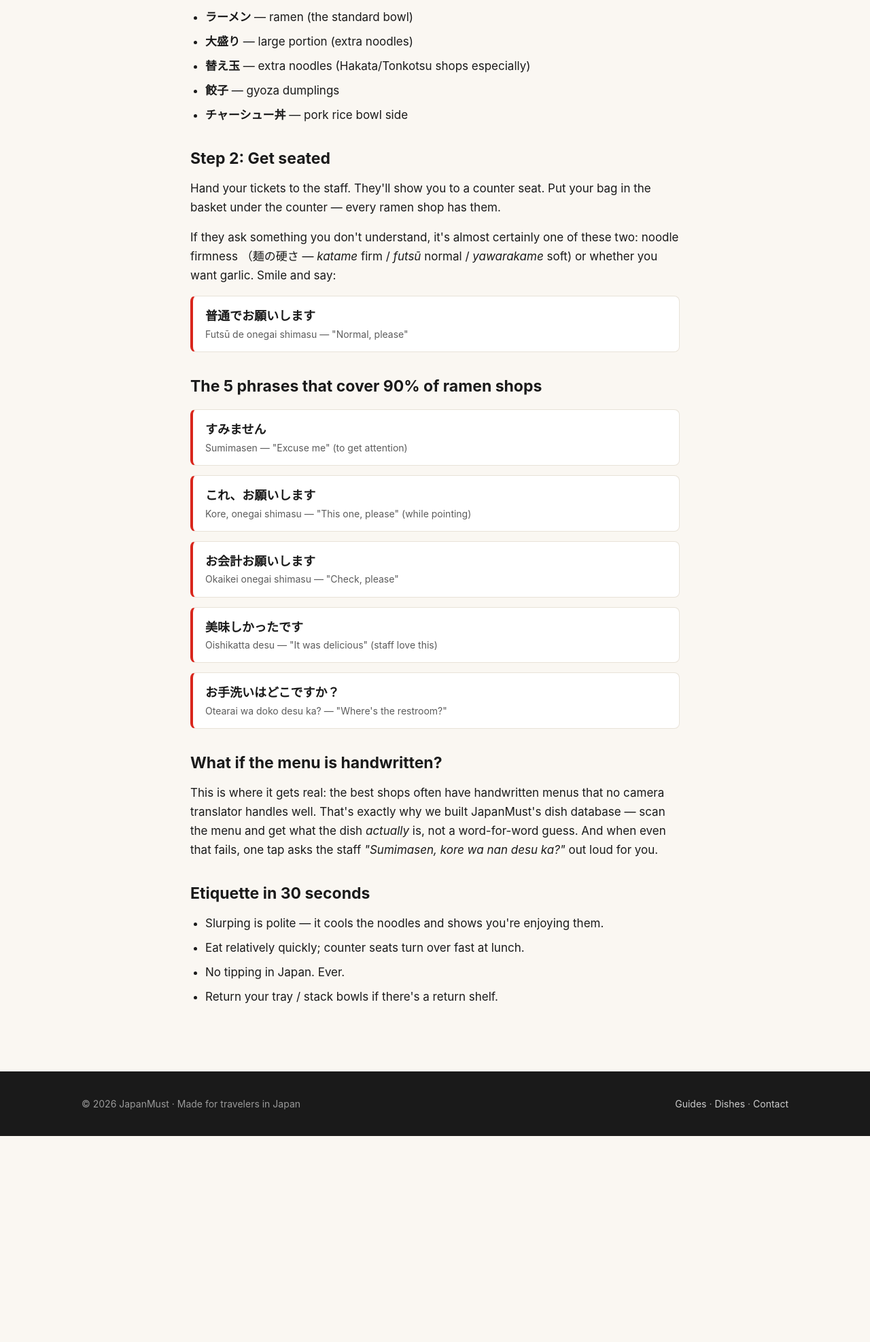
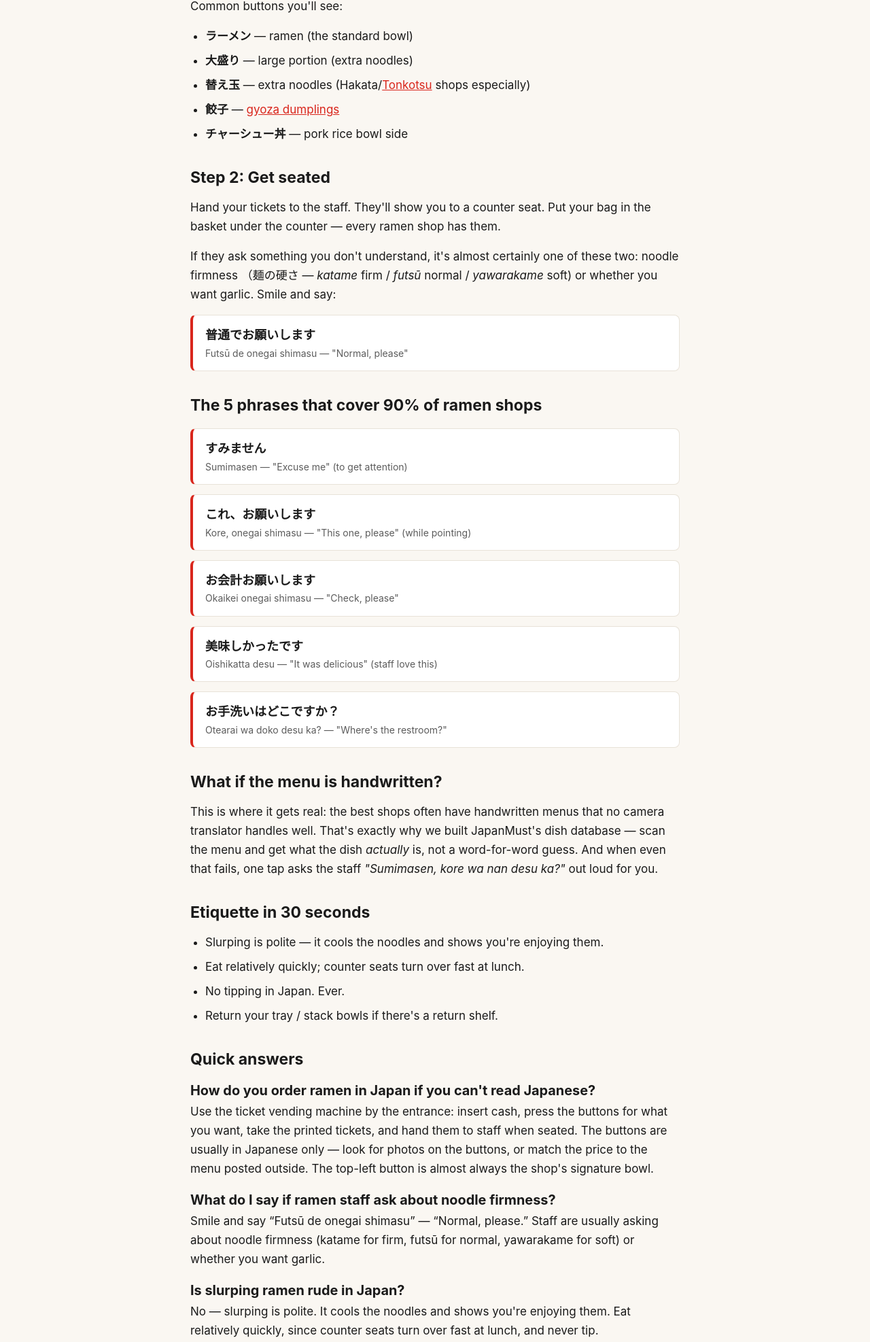
Before and after one commit to drrootBro/japanmust, a plain HTML site: page guides/how-to-order-ramen/index.html in a window 1280 px wide. Shown: the part 664-2638 px from the top of the page at 68% size. Before the commit the page ends 2335 px from the top, so only its background shows below. Drawn offline with Linux system fonts and the light colour scheme.

Commit message:
GEO: add JSON-LD + visible FAQ to guides/how-to-order-ramen (2026-11-24)

```diff
--- a/guides/how-to-order-ramen/index.html
+++ b/guides/how-to-order-ramen/index.html
@@ -18,6 +18,9 @@
 <meta property="og:image:height" content="630">
 <meta name="twitter:card" content="summary_large_image">
 <link rel="stylesheet" href="/styles.css">
+<script type="application/ld+json">{"@context":"https://schema.org","@type":"Article","headline":"How to Order Ramen Without Speaking Japanese","description":"Ticket machines, noren curtains and the 5 Japanese phrases that cover 90% of ramen shops. Order ramen in Japan with zero Japanese.","mainEntityOfPage":"https://japanmust.com/guides/how-to-order-ramen/","datePublished":"2026-11-24","dateModified":"2026-11-24","image":"https://japanmust.com/assets/og-default.png","inLanguage":"en","author":{"@type":"Organization","name":"JapanMust","url":"https://japanmust.com/"},"publisher":{"@type":"Organization","name":"JapanMust","url":"https://japanmust.com/"}}</script>
+<script type="application/ld+json">{"@context":"https://schema.org","@type":"BreadcrumbList","itemListElement":[{"@type":"ListItem","position":1,"name":"Home","item":"https://japanmust.com/"},{"@type":"ListItem","position":2,"name":"Guides","item":"https://japanmust.com/guides/"},{"@type":"ListItem","position":3,"name":"How to order ramen","item":"https://japanmust.com/guides/how-to-order-ramen/"}]}</script>
+<script type="application/ld+json">{"@context":"https://schema.org","@type":"FAQPage","mainEntity":[{"@type":"Question","name":"How do you order ramen in Japan if you can't read Japanese?","acceptedAnswer":{"@type":"Answer","text":"Use the ticket vending machine by the entrance: insert cash, press the buttons for what you want, take the printed tickets, and hand them to staff when seated. The buttons are usually in Japanese only — look for photos on the buttons, or match the price to the menu posted outside. The top-left button is almost always the shop's signature bowl."}},{"@type":"Question","name":"What do I say if ramen staff ask about noodle firmness?","acceptedAnswer":{"@type":"Answer","text":"Smile and say “Futsū de onegai shimasu” — “Normal, please.” Staff are usually asking about noodle firmness (katame for firm, futsū for normal, yawarakame for soft) or whether you want garlic."}},{"@type":"Question","name":"Is slurping ramen rude in Japan?","acceptedAnswer":{"@type":"Answer","text":"No — slurping is polite. It cools the noodles and shows you're enjoying them. Eat relatively quickly, since counter seats turn over fast at lunch, and never tip."}}]}</script>
 </head>
 <body>
 <header class="site-header">
@@ -34,7 +37,7 @@
   <h1>How to order ramen without speaking Japanese</h1>
   <p class="meta">JapanMust Guides · 6 min read</p>
 
-  <p>Good news: ramen shops are among the easiest restaurants in Japan for non-Japanese speakers. Most of the ordering happens through a machine, pointing, and about five phrases. Here's the full play-by-play.</p>
+  <p><strong>Short answer:</strong> use the ticket machine, point, and say five phrases. Good news: ramen shops are among the easiest restaurants in Japan for non-Japanese speakers. Most of the ordering happens through a machine, pointing, and about five phrases. Here's the full play-by-play.</p>
 
   <h2>Step 1: The ticket machine （券売機）</h2>
   <p>Most ramen shops — especially the great tiny ones — use a <strong>ticket vending machine</strong> by the entrance. You insert cash, press the buttons for what you want, take the printed tickets, and hand them to the staff when seated.</p>
@@ -43,8 +46,8 @@
   <ul>
     <li><strong>ラーメン</strong> — ramen (the standard bowl)</li>
     <li><strong>大盛り</strong> — large portion (extra noodles)</li>
-    <li><strong>替え玉</strong> — extra noodles (Hakata/Tonkotsu shops especially)</li>
-    <li><strong>餃子</strong> — gyoza dumplings</li>
+    <li><strong>替え玉</strong> — extra noodles (Hakata/<a href="/dishes/tonkotsu-ramen/">Tonkotsu</a> shops especially)</li>
+    <li><strong>餃子</strong> — <a href="/dishes/gyoza/">gyoza dumplings</a></li>
     <li><strong>チャーシュー丼</strong> — pork rice bowl side</li>
   </ul>
 
@@ -89,6 +92,13 @@
     <li>No tipping in Japan. Ever.</li>
     <li>Return your tray / stack bowls if there's a return shelf.</li>
   </ul>
+  <h2>Quick answers</h2>
+  <h3>How do you order ramen in Japan if you can't read Japanese?</h3>
+  <p>Use the ticket vending machine by the entrance: insert cash, press the buttons for what you want, take the printed tickets, and hand them to staff when seated. The buttons are usually in Japanese only — look for photos on the buttons, or match the price to the menu posted outside. The top-left button is almost always the shop's signature bowl.</p>
+  <h3>What do I say if ramen staff ask about noodle firmness?</h3>
+  <p>Smile and say “Futsū de onegai shimasu” — “Normal, please.” Staff are usually asking about noodle firmness (katame for firm, futsū for normal, yawarakame for soft) or whether you want garlic.</p>
+  <h3>Is slurping ramen rude in Japan?</h3>
+  <p>No — slurping is polite. It cools the noodles and shows you're enjoying them. Eat relatively quickly, since counter seats turn over fast at lunch, and never tip.</p>
 </article>
 
 <footer>
```
